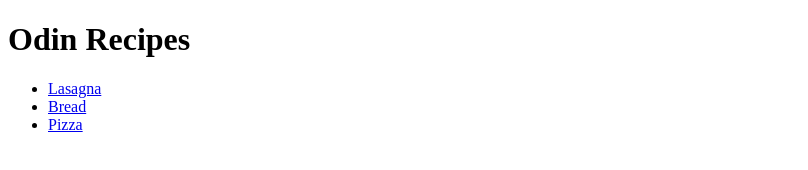
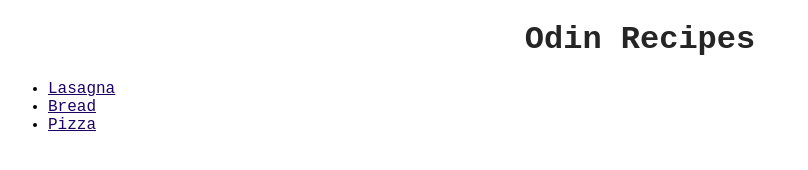
Before and after one commit to gt4yw/odin-recipes, a plain HTML site: page index.html in a window 1280 px wide. Shown: the whole page, without its empty margins (0-808 px from the left). Drawn offline with Linux system fonts and the light colour scheme.

Commit message:
Add CSS external stylesheet
Created simple CSS extenal stylesheet and linked all HTML pages to it

```diff
--- /dev/null
+++ b/css/styles.css
@@ -0,0 +1,12 @@
+* {
+    font-family: 'Courier New', Courier, monospace;
+}
+
+h1, h3 {
+    text-align: center;
+    color: rgb(37, 37, 37);
+}
+
+a {
+    color:rgb(28, 2, 99);
+}
--- a/index.html
+++ b/index.html
@@ -4,6 +4,7 @@
     <meta charset="UTF-8">
     <meta name="viewport" content="width=device-width, initial-scale=1.0">
     <title>Odin Recipes</title>
+    <link rel="stylesheet" href="css/styles.css">
 </head>
 <body>
     <h1>Odin Recipes</h1>
```
Also changed, not shown: recipes/bread.html (+1 -0 lines), recipes/lasagna.html (+1 -0 lines), recipes/pizza.html (+1 -0 lines).
